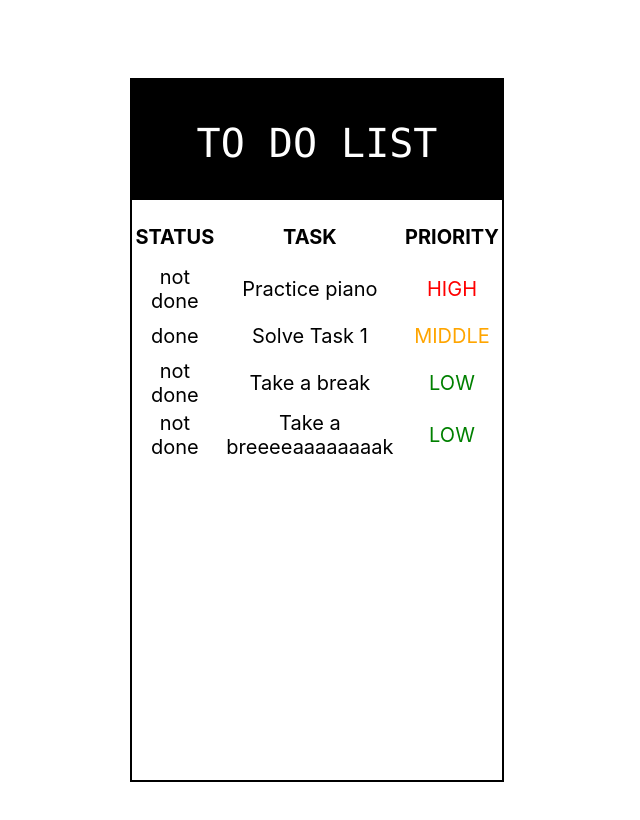
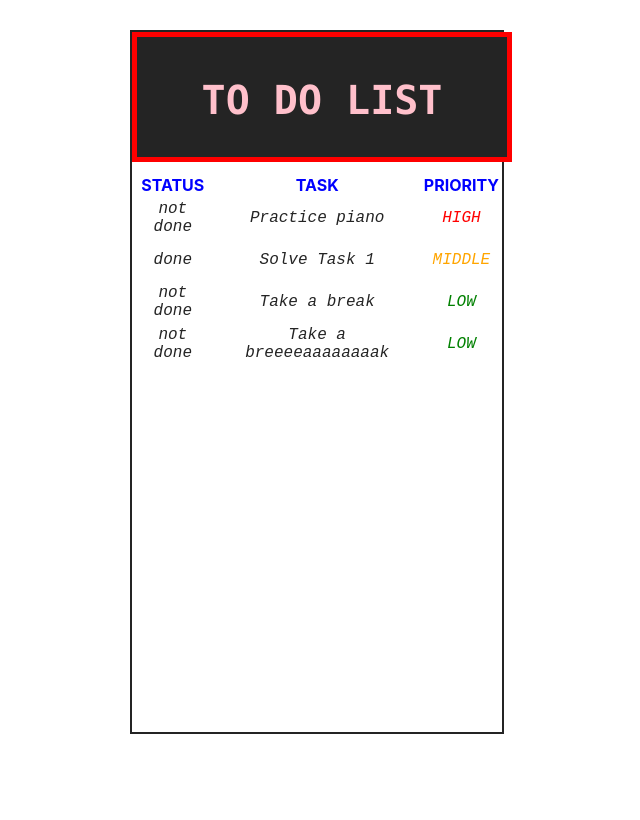
Before and after one commit to Lailz/JO21-ToDoList, a React (Create React App) app: page / in a window 1280 px wide. Shown: the top 820 px of the page, without its empty margins (323-963 px from the left). Built offline with nearby package versions, Linux system fonts and the light colour scheme.

Commit message:
add styled components

```diff
--- a/package.json
+++ b/package.json
@@ -9,6 +9,7 @@
     "react": "^17.0.2",
     "react-dom": "^17.0.2",
     "react-scripts": "4.0.3",
+    "styled-components": "^5.3.0",
     "web-vitals": "^1.0.1"
   },
   "scripts": {
--- a/src/App.css
+++ b/src/App.css
@@ -26,44 +26,6 @@ thead > tr {
   font-weight: bold;
 }
 
-tr {
-  height: 40px;
-  align-items: center;
-}
-
-td.low {
-  color: green;
-}
-
-td.middle {
-  color: orange;
-}
-
-td.high {
-  color: red;
-}
-
-.rectangle {
-  position: relative;
-  width: 370px;
-  height: 700px;
-  border: 2px solid;
-  text-align: center;
-  color: black;
-}
-
-.title {
-  color: white;
-  font-family: menlo;
-  background-color: black;
-  height: 80px;
-  width: 370px;
-  margin: 0px;
-  padding-top: 40px;
-  font-size: 40px;
-  margin-bottom: 10px;
-}
-
 .fa-check-circle {
   color: green;
 }
--- a/src/App.js
+++ b/src/App.js
@@ -1,15 +1,21 @@
+import { ThemeProvider } from "styled-components";
+
 // Components
 import TaskTable from "./components/TaskTable";
 
 // Styling
-import "./App.css";
+// import "./App.css";
+import { GlobalStyle, Rectangle, theme, Title } from "./styles";
 
 function App() {
   return (
-    <div className="rectangle">
-      <p className="title">TO DO LIST</p>
-      <TaskTable />
-    </div>
+    <ThemeProvider theme={theme}>
+      <GlobalStyle />
+      <Rectangle>
+        <Title>TO DO LIST</Title>
+        <TaskTable />
+      </Rectangle>
+    </ThemeProvider>
   );
 }
 
--- a/src/components/TaskRow.js
+++ b/src/components/TaskRow.js
@@ -1,12 +1,14 @@
+import { RowStyled } from "../styles";
+
 const TaskRow = (props) => {
   return (
-    <tr>
+    <RowStyled>
       <td>{props.task.status}</td>
       <td>{props.task.name}</td>
       <td className={props.task.priority}>
         {props.task.priority.toUpperCase()}
       </td>
-    </tr>
+    </RowStyled>
   );
 };
 
--- a/src/components/TaskTable.js
+++ b/src/components/TaskTable.js
@@ -8,10 +8,6 @@ const TaskTable = () => {
   const kashkhaArray = tasks.map((task) => (
     <TaskRow task={task} key={task.id} />
   ));
-  console.log(
-    "🚀 ~ file: TaskTable.js ~ line 9 ~ TaskTable ~ kashkhaArray",
-    kashkhaArray
-  );
   return (
     <table>
       <thead>
--- /dev/null
+++ b/src/styles.js
@@ -0,0 +1,69 @@
+import styled, { createGlobalStyle } from "styled-components";
+
+export const GlobalStyle = createGlobalStyle`
+  body {
+    display: flex;
+    align-items: center;
+    justify-content: center;
+    padding: 30px;
+  }
+  th {
+    color: blue
+  }
+  h1 {
+    border: solid 5px red
+  }
+  td {
+    font-style: italic;
+  }
+`;
+
+export const Rectangle = styled.div`
+  position: relative;
+  width: 370px;
+  height: 700px;
+  border: 2px solid;
+  text-align: center;
+  color: ${(props) => props.theme.backgroundColor};
+`;
+
+export const RowStyled = styled.tr`
+  height: 40px;
+  align-items: center;
+
+  td {
+    font-family: "Courier New", Courier, monospace;
+
+    &.low {
+      color: green;
+    }
+
+    &.middle {
+      color: orange;
+    }
+
+    &.high {
+      color: red;
+    }
+  }
+`;
+
+export const theme = {
+  backgroundColor: "#242424",
+  mainColor: "pink",
+  kashkhaBlue: "#1050ef",
+};
+
+export const Title = styled.h1`
+  color: ${(props) => props.theme.mainColor};
+  font-family: menlo;
+  background-color: ${(props) => props.theme.backgroundColor};
+  height: 80px;
+  width: 370px;
+  margin: 0px;
+  padding-top: 40px;
+  font-size: 40px;
+  margin-bottom: 10px;
+`;
+
+// export { Rectangle, Title };
```
Also changed, not shown: 1 other file (tests, documents, lock files or other folders).
